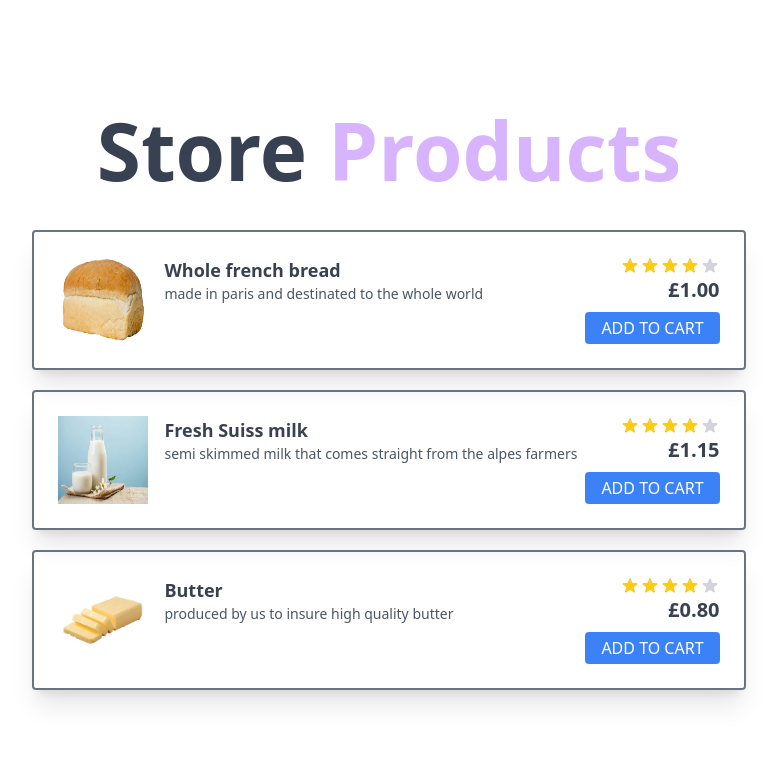
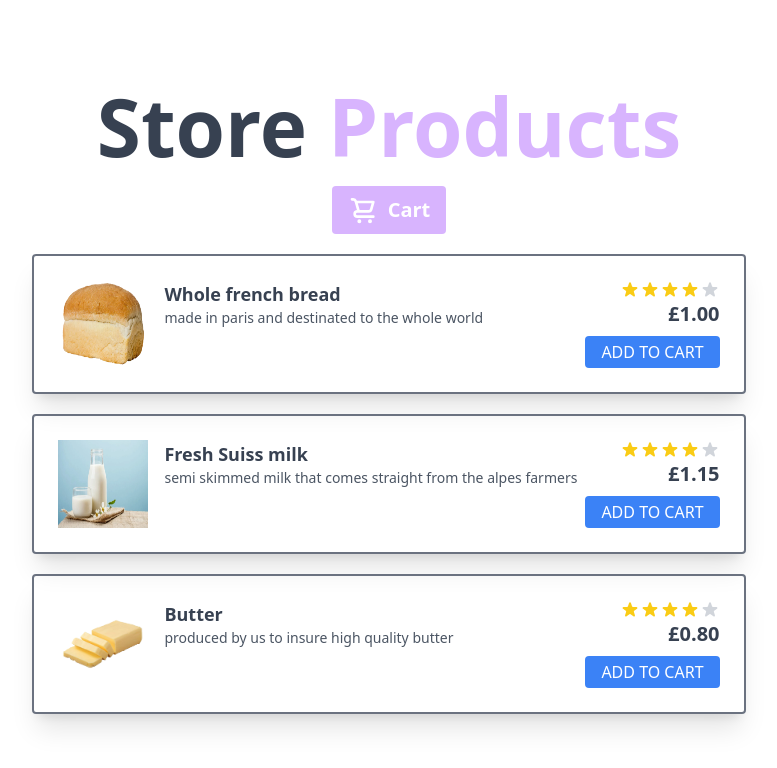
Before and after one commit to aimen08/legal-doctrin-test, a Next.js app: page / in a window 1280 px wide. Shown: the top 768 px of the page, without its empty margins (251-1028 px from the left). Built offline with nearby package versions, Linux system fonts and the light colour scheme.

Commit message:
added drawer for cart

```diff
--- /dev/null
+++ b/src/components/CartButton.tsx
@@ -0,0 +1,18 @@
+import { MouseEventHandler } from 'react';
+import { Cart } from './icons/Cart';
+
+export const CartButton = ({
+  drawerToggle,
+}: {
+  drawerToggle: MouseEventHandler<HTMLButtonElement> | undefined;
+}) => {
+  return (
+    <button
+      onClick={drawerToggle}
+      className='bg-purple-300 hover:bg-purple-400 text-white font-bold py-2 px-4 rounded inline-flex items-center'
+    >
+      <Cart />
+      <span className='text-white text-xl'>Cart</span>
+    </button>
+  );
+};
--- /dev/null
+++ b/src/components/Drawer.tsx
@@ -0,0 +1,46 @@
+import { MouseEventHandler } from 'react';
+import { Cart } from './icons/Cart';
+import { ItemCardProps } from './ItemCard';
+
+export default function Drawer({
+  children,
+  isOpen,
+  drawerToggle,
+}: {
+  isOpen: boolean;
+  drawerToggle: MouseEventHandler<HTMLButtonElement>;
+  children: ItemCardProps[] | undefined;
+}): any {
+  {
+    return (
+      <main
+        className={
+          ' fixed overflow-hidden z-10 bg-gray-900 bg-opacity-25 inset-0 transform ease-in-out ' +
+          (isOpen
+            ? '  transition-opacity opacity-100 duration-500 translate-x-0  '
+            : '  delay-100 opacity-0 translate-x-full')
+        }
+      >
+        <section
+          className={
+            ' w-screen max-w-lg right-0 absolute bg-gray-200 h-full shadow-xl delay-400 duration-500 ease-in-out transition-all transform  ' +
+            (isOpen ? ' translate-x-0 ' : ' translate-x-full ')
+          }
+        >
+          <article className='relative w-screen max-w-lg pb-10 flex flex-col space-y-6 overflow-y-scroll h-full'>
+            <div className='flex flex-row items-center m-10'>
+              <header className='p-4 font-bold text-3xl'>CART</header>
+              <Cart />
+            </div>
+
+            {/* todo */}
+          </article>
+        </section>
+        <section
+          className=' w-screen h-full cursor-pointer '
+          onClick={drawerToggle}
+        ></section>
+      </main>
+    );
+  }
+}
--- /dev/null
+++ b/src/components/icons/Cart.tsx
@@ -0,0 +1,12 @@
+export const Cart = () => {
+  return (
+    <svg
+      xmlns='http://www.w3.org/2000/svg'
+      className='fill-current w-8 h-8 mr-2'
+      data-name='Layer 1'
+      viewBox='0 0 24 24'
+    >
+      <path d='M8.5,19A1.5,1.5,0,1,0,10,20.5,1.5,1.5,0,0,0,8.5,19ZM19,16H7a1,1,0,0,1,0-2h8.49121A3.0132,3.0132,0,0,0,18.376,11.82422L19.96143,6.2749A1.00009,1.00009,0,0,0,19,5H6.73907A3.00666,3.00666,0,0,0,3.92139,3H3A1,1,0,0,0,3,5h.92139a1.00459,1.00459,0,0,1,.96142.7251l.15552.54474.00024.00506L6.6792,12.01709A3.00006,3.00006,0,0,0,7,18H19a1,1,0,0,0,0-2ZM17.67432,7l-1.2212,4.27441A1.00458,1.00458,0,0,1,15.49121,12H8.75439l-.25494-.89221L7.32642,7ZM16.5,19A1.5,1.5,0,1,0,18,20.5,1.5,1.5,0,0,0,16.5,19Z' />
+    </svg>
+  );
+};
--- a/src/pages/index.tsx
+++ b/src/pages/index.tsx
@@ -1,44 +1,57 @@
-import type { NextPage } from "next";
-import Head from "next/head";
-import { ItemCard, ItemCardProps } from "../components/ItemCard";
+import type { NextPage } from 'next';
+import Head from 'next/head';
+import { useState } from 'react';
+import { CartButton } from '../components/CartButton';
+import Drawer from '../components/Drawer';
+import { ItemCard, ItemCardProps } from '../components/ItemCard';
 
 const Home: NextPage = () => {
+  const [isOpen, setIsOpen] = useState(false);
 
-  const items: ItemCardProps[] = [{
-    name: "Whole french bread",
-    description: "made in paris and destinated to the whole world",
-    price: 1.00,
+  const drawerToggle = () => {
+    setIsOpen(!isOpen);
+  };
+  const items: ItemCardProps[] = [
+    {
+      name: 'Whole french bread',
+      description: 'made in paris and destinated to the whole world',
+      price: 1.0,
       rating: 4,
-    image: "/bread.png"
+      image: '/bread.png',
     },
     {
-    name: "Fresh Suiss milk",
-    description: "semi skimmed milk that comes straight from the alpes farmers",
+      name: 'Fresh Suiss milk',
+      description:
+        'semi skimmed milk that comes straight from the alpes farmers',
       price: 1.15,
       rating: 4,
-    image: "/milk.png"
-  }, {
-    name: "Butter",
-    description: "produced by us to insure high quality butter",
-    price: 0.80,
+      image: '/milk.png',
+    },
+    {
+      name: 'Butter',
+      description: 'produced by us to insure high quality butter',
+      price: 0.8,
       rating: 4,
-    image: "/butter.png"
-  }]
+      image: '/butter.png',
+    },
+  ];
 
   return (
     <>
       <Head>
         <title>Legal Doctrin Test</title>
-        <meta name="description" content="legal-doctrin-test" />
-        <link rel="icon" href="/favicon.ico" />
+        <meta name='description' content='legal-doctrin-test' />
+        <link rel='icon' href='/favicon.ico' />
       </Head>
 
-      <main className="container mx-auto flex flex-col items-center justify-center min-h-screen p-4">
-        <h1 className="text-5xl md:text-[5rem] leading-normal font-extrabold text-gray-700">
-          Store <span className="text-purple-300">Products</span>
+      <main className='container mx-auto flex flex-col items-center justify-center min-h-screen p-4'>
+        <h1 className='text-5xl md:text-[5rem] leading-normal font-extrabold text-gray-700'>
+          Store <span className='text-purple-300'>Products</span>
         </h1>
 
-        <div className="flex">
+        <CartButton drawerToggle={drawerToggle} />
+
+        <div className='flex'>
           <ul>
             {items.map((item, index): any => (
               <li key={index}>
@@ -47,6 +60,12 @@ const Home: NextPage = () => {
             ))}
           </ul>
         </div>
+
+        <Drawer
+          isOpen={isOpen}
+          drawerToggle={drawerToggle}
+          children={undefined}
+        ></Drawer>
       </main>
     </>
   );
--- a/src/utils/helpers.ts
+++ b/src/utils/helpers.ts
@@ -1,11 +1,9 @@
-
-
-export function pricePoundFormat(price:number){
-    return new Intl.NumberFormat(
+export function pricePoundFormat(price: number) {
+  return new Intl.NumberFormat(
     'en-GB', // BCP 47 language tag
     {
-        style: 'currency', // we want a currency
-        currency: 'GBP' // ISO 4217 currency code
+      style: 'currency', // we want a currency
+      currency: 'GBP', // ISO 4217 currency code
     }
-).format(price);
+  ).format(price);
 }
```
Also changed, not shown: src/components/AddButton.tsx (+6 -11 lines). Lines whose indentation alone changed are shown as unchanged.
